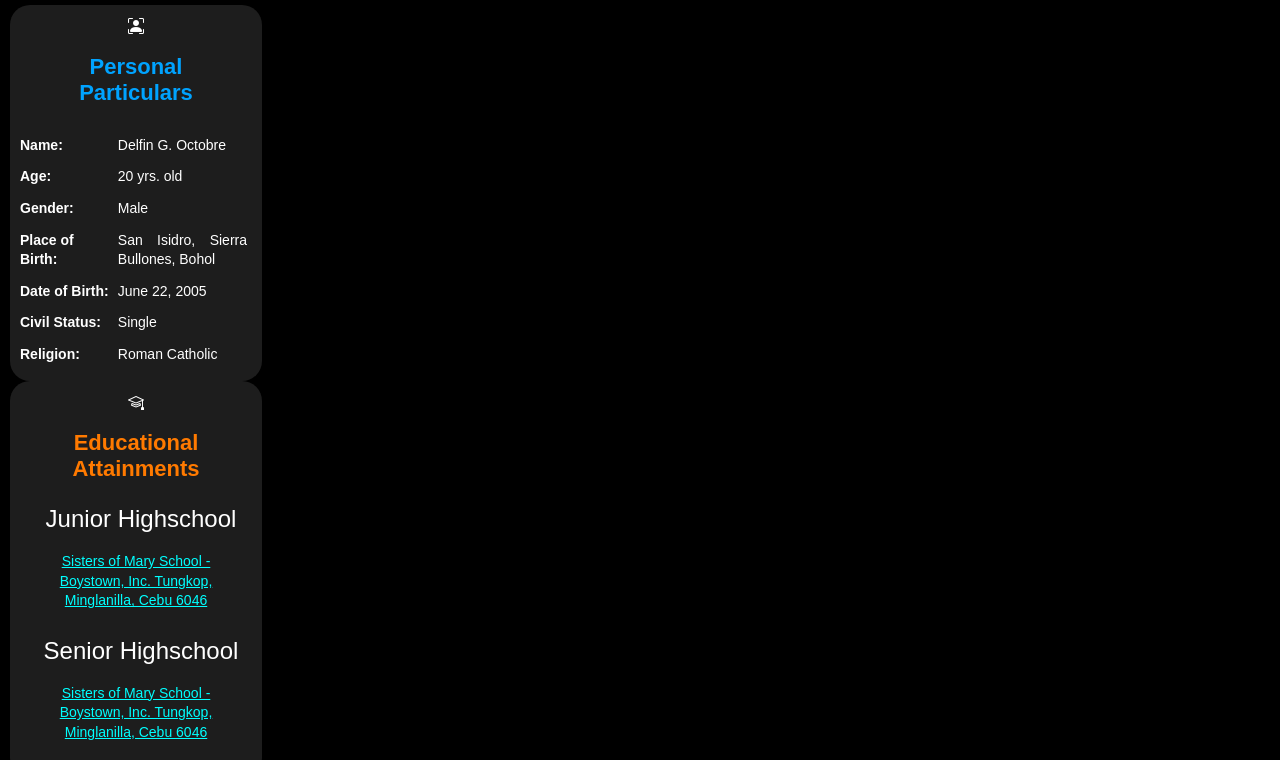
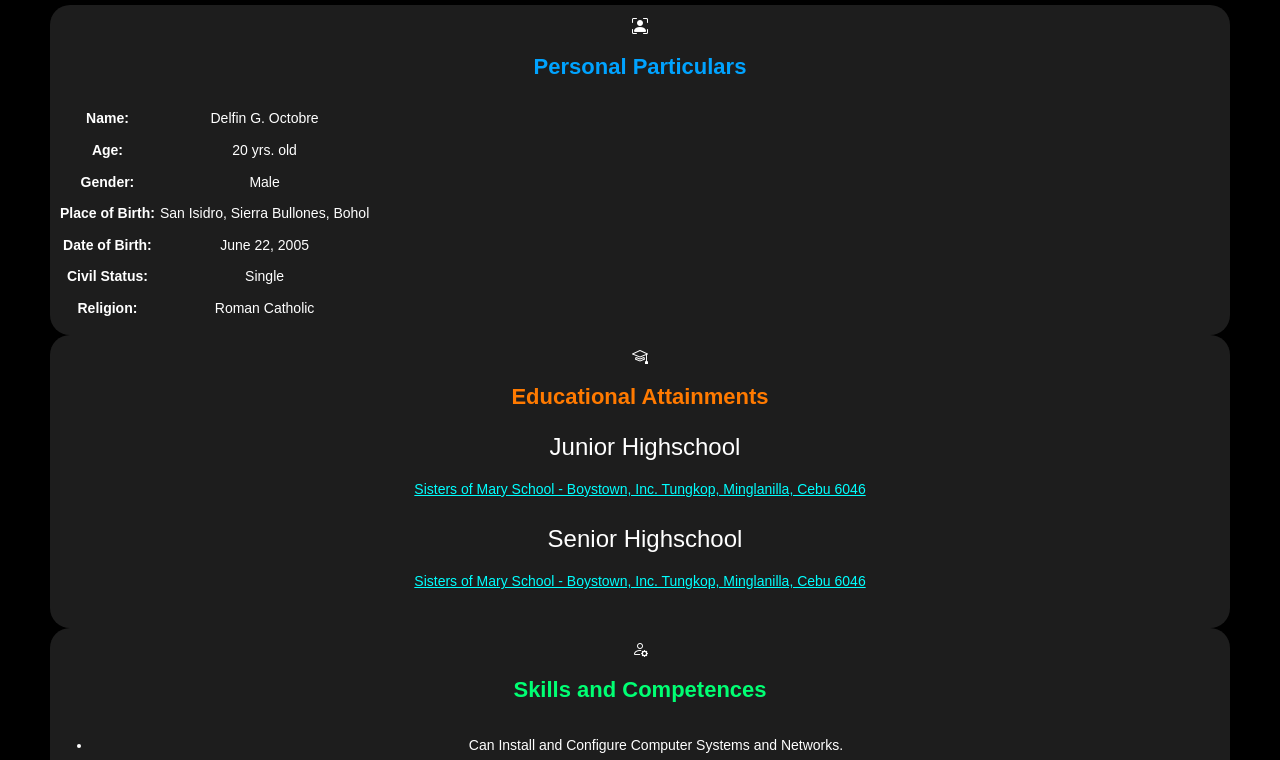
Before and after one commit to khanedith13/first-html-css_portfolio, a plain HTML site: page index.html in a window 1280 px wide. Shown: the part 595-1355 px from the top of the page. Drawn offline with nearby package versions, Linux system fonts and the light colour scheme.

Commit message:
cleaned the css for about section

```diff
--- a/style.css
+++ b/style.css
@@ -69,32 +69,23 @@ article {
 }
 
 .abouts {
-    padding-top: 40px;
+    padding: 40px;
 }
 .about {
-    gap: 10px;
     text-align: center;
 }
 .abouts h1 {
     text-align: center;
 }
 .details {
-    width: fit-content;
     background: #1d1d1d;
     border-radius: 20px;
-    overflow: hidden;
     padding: 10px;
-    width: 20%;
+    text-align: center;
 }
 .details a {
     text-decoration: underline;
     color: aqua;
-}
-.details img {
-    width: 100%;
-    height: auto;
-    background: whitesmoke;
-    border-radius: 10px;
 }
 .details h2 {
     padding: 15px;
@@ -111,7 +102,7 @@ article {
     padding: 10px;
     line-height: 1.4;
     font-size: 14px;
-    text-align: left;
+    text-align: center;
 }
 .details h4 {
     padding-left: 10px;
@@ -123,15 +114,13 @@ article {
     text-align: center;
 }
 .details th {
-    text-align: left;
+    text-align: center;
     padding: 6px 0;
-    width: 40%;
     font-weight: bold;
 }
 .details td {
     padding: 5px;
-    width: 100%;
-    text-align: justify;
+    text-align: center;
 }
 .details:hover {
     background: #2d2d2d;
```
